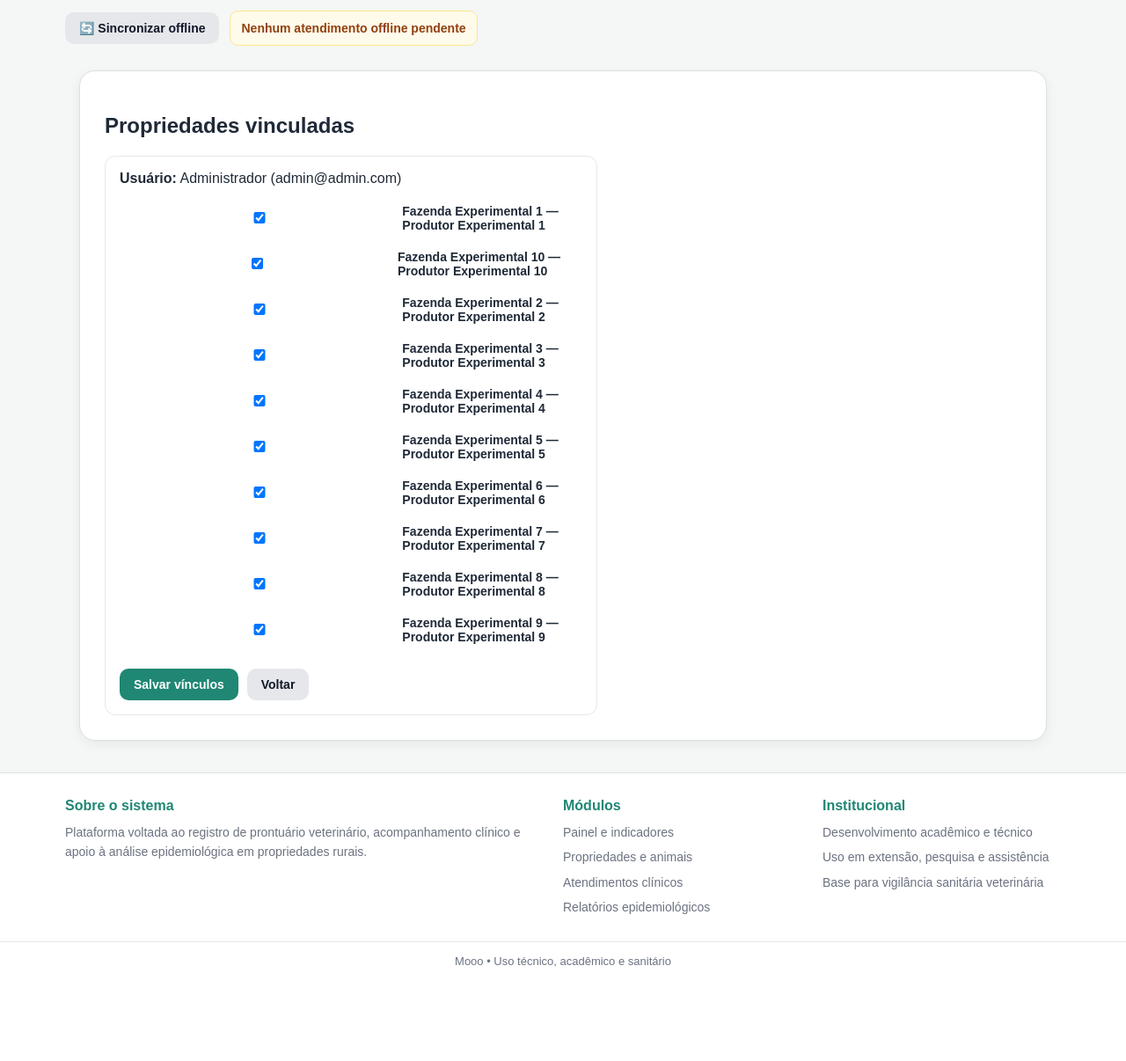
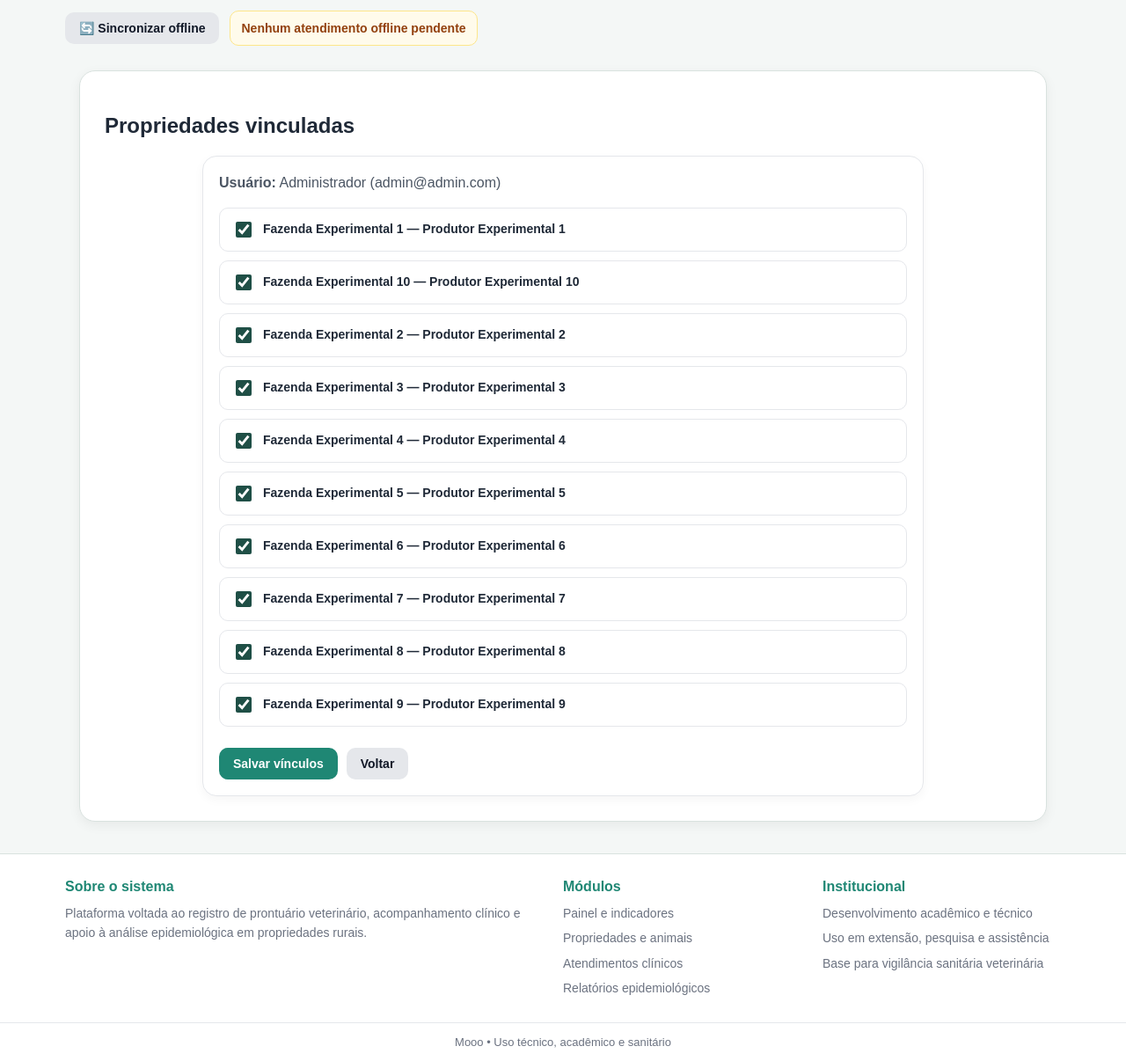
Before and after one commit to glauciocassiano-star/plataforma-relatorios, a Flask app: page /admin/usuarios/1/propriedades in a window 1280 px wide. Shown: the part 155-1361 px from the top of the page at 88% size. Before the commit the page ends 1254 px from the top, so only its background shows below. Run offline with Flask 3, Linux system fonts and the light colour scheme; a user stored in the database is signed in; data comes from the database, SQL or seed files in the repository.

Commit message:
ajust usuario prop

```diff
--- a/app/templates/admin_usuario_propriedades.html
+++ b/app/templates/admin_usuario_propriedades.html
@@ -4,31 +4,99 @@
 
 {% block content %}
 
+<style>
+  .admin-card {
+    border: 1px solid #e5e7eb;
+    border-radius: 16px;
+    padding: 18px;
+    background: #ffffff;
+    box-shadow: 0 4px 12px rgba(0, 0, 0, 0.04);
+    box-sizing: border-box;
+    max-width: 820px;
+    width: 100%;
+    margin: 14px auto 0 auto;
+  }
+
+  .admin-subinfo {
+    margin-top: 0;
+    margin-bottom: 16px;
+    color: #4b5563;
+    line-height: 1.5;
+  }
+
+  .admin-vinculos-form {
+    display: grid;
+    gap: 10px;
+  }
+
+  .admin-checkbox-item {
+    display: flex;
+    gap: 10px;
+    align-items: center;
+    padding: 12px 14px;
+    border-radius: 10px;
+    border: 1px solid #e5e7eb;
+    background: #ffffff;
+    cursor: pointer;
+    transition: background 0.2s ease, border-color 0.2s ease;
+  }
+
+  .admin-checkbox-item:hover {
+    background: #f9fafb;
+    border-color: #d1d5db;
+  }
+
+  .admin-checkbox-item input[type="checkbox"] {
+    width: 18px;
+    height: 18px;
+    accent-color: #1f4f46;
+    flex-shrink: 0;
+    cursor: pointer;
+  }
+
+  .admin-checkbox-item span {
+    color: #1f2937;
+    line-height: 1.4;
+  }
+
+  .admin-form-acoes {
+    margin-top: 14px;
+    display: flex;
+    gap: 10px;
+    flex-wrap: wrap;
+  }
+
+  @media (max-width: 768px) {
+    .admin-card {
+      padding: 14px;
+      border-radius: 14px;
+      max-width: 100%;
+    }
+
+    .admin-form-acoes {
+      flex-direction: column;
+      align-items: stretch;
+    }
+
+    .admin-form-acoes .btn,
+    .admin-form-acoes button {
+      width: 100%;
+    }
+  }
+</style>
+
 <h2>Propriedades vinculadas</h2>
 
-<div style="
-border:1px solid #e5e7eb;
-border-radius:12px;
-padding:16px;
-max-width:560px;
-">
+<div class="admin-card">
 
-<p style="margin-top:0;margin-bottom:14px;">
+  <p class="admin-subinfo">
     <b>Usuário:</b> {{ usuario.nome }} ({{ usuario.email }})
   </p>
 
-<form method="POST" style="display:grid;gap:8px;">
+  <form method="POST" class="admin-vinculos-form">
 
     {% for p in propriedades %}
-
-  <label style="
-  display:flex;
-  gap:8px;
-  align-items:center;
-  padding:6px 4px;
-  border-radius:6px;
-  ">
-
+      <label class="admin-checkbox-item">
         <input
           type="checkbox"
           name="propriedades"
@@ -39,12 +107,10 @@ max-width:560px;
         <span>
           <b>{{ p.nome }}</b> — {{ p.produtor }}
         </span>
-
       </label>
-
     {% endfor %}
 
-  <div style="margin-top:14px;display:flex;gap:10px;flex-wrap:wrap;">
+    <div class="admin-form-acoes">
       <button type="submit">Salvar vínculos</button>
 
       <a class="btn btn-secondary"
```
Lines whose indentation alone changed are shown as unchanged.
